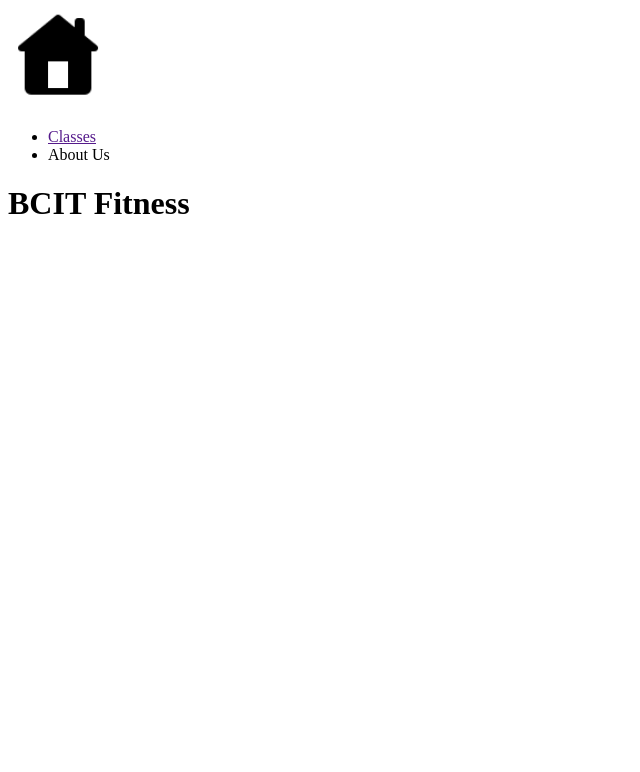
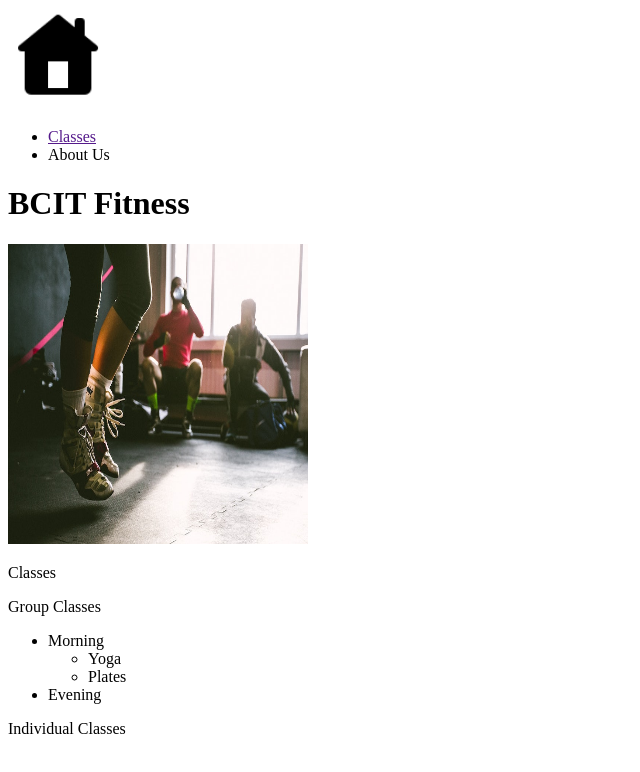
Before and after one commit to JanePan1/Midterm, a plain HTML site: page misc/classes.html in a window 1280 px wide. Shown: the whole page, without its empty margins (0-640 px from the left). Drawn offline with Linux system fonts and the light colour scheme; files that its build step writes are made by us from their sources.

Commit message:
add main

```diff
--- a/misc/classes.html
+++ b/misc/classes.html
@@ -21,6 +21,23 @@
 
     </header>
 
+    <main>
+        <img src="../images/class.jpg" alt="class" width="300" height="300">
+        <p>Classes</p>
+        <p>Group Classes</p>
+        <ul>
+            <li>Morning
+                <ul>
+                    <li>Yoga</li>
+                    <li>Plates</li>
+                </ul>
+            </li>
+            <li>Evening</li>
+
+        </ul>
+        <p>Individual Classes</p>
+    </main>
+
 </body>
 
 </html>
```
